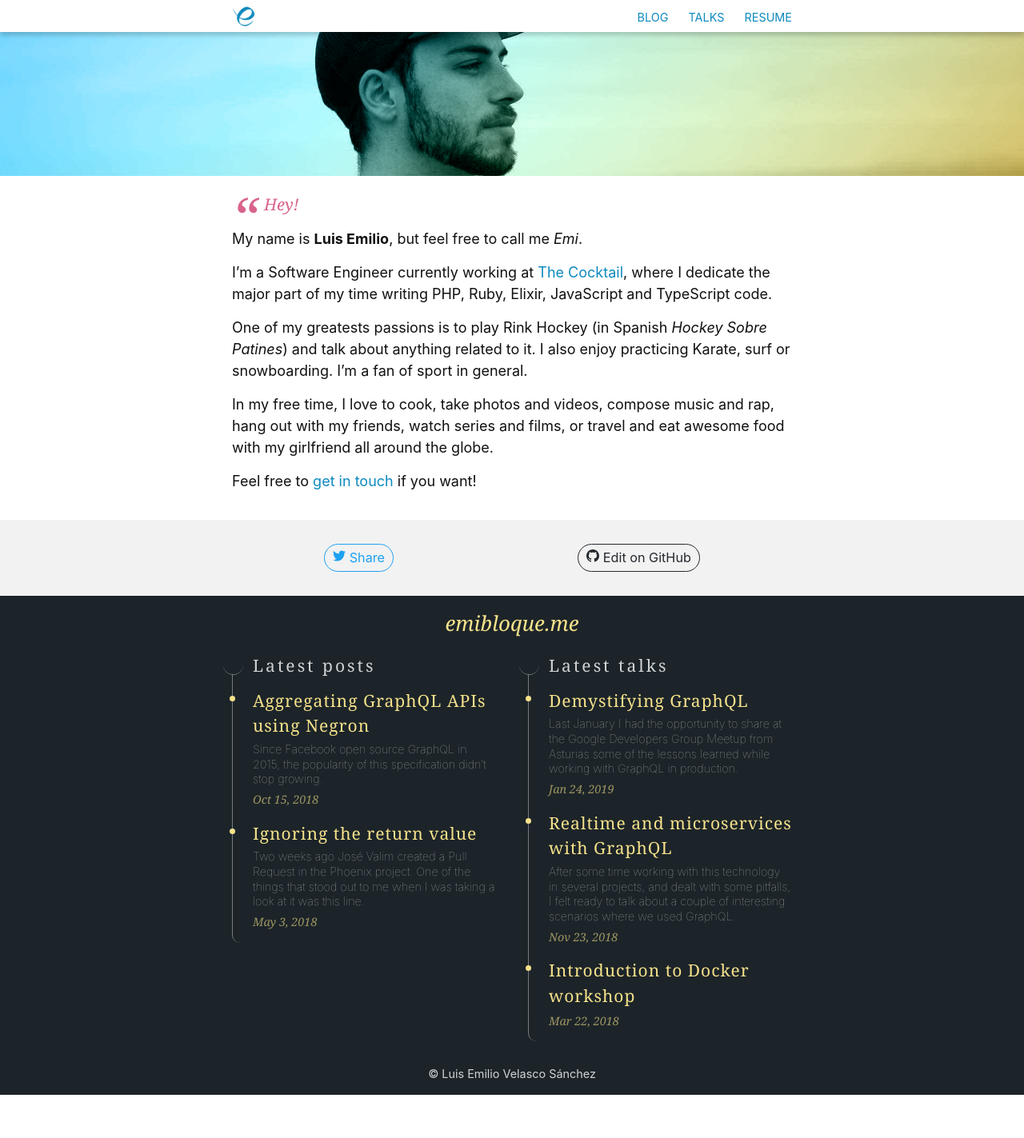
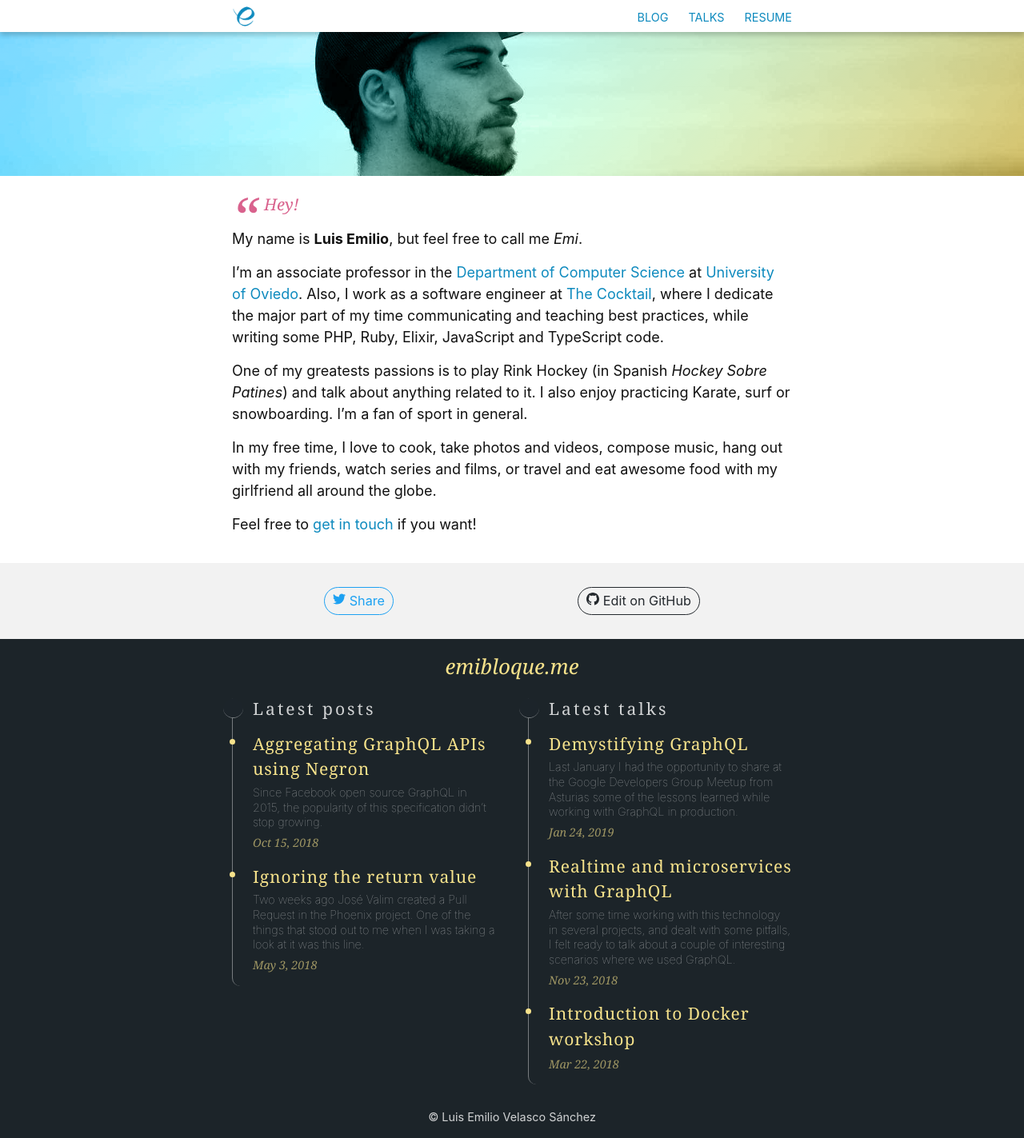
Before and after one commit to emibloque/emibloque, a Jekyll site: the page built from index.md, in a window 1280 px wide. Shown: the whole page at 80% size. Built offline with Jekyll 4.4.1, drawn with Linux system fonts in a browser that asks for light colours; before the commit the page ends 1369 px from its top, so only the background shows below that.

Commit message:
Update professor position

```diff
--- a/index.md
+++ b/index.md
@@ -10,10 +10,11 @@ image_y_position: center
 
 My name is **Luis Emilio**, but feel free to call me _Emi_.
 
-I'm a Software Engineer currently working at [The Cocktail](https://the-cocktail.com/){:target="_blank"}, where I dedicate the major part of my time writing PHP, Ruby, Elixir, JavaScript and TypeScript code.
+I'm an associate professor in the [Department of Computer Science](http://www.di.uniovi.es/) at [University of Oviedo](http://www.uniovi.es/).
+Also, I work as a software engineer at [The Cocktail](https://the-cocktail.com/){:target="_blank"}, where I dedicate the major part of my time communicating and teaching best practices, while writing some PHP, Ruby, Elixir, JavaScript and TypeScript code.
 
 One of my greatests passions is to play Rink Hockey (in Spanish _Hockey Sobre Patines_) and talk about anything related to it. I also enjoy practicing Karate, surf or snowboarding. I'm a fan of sport in general.
 
-In my free time, I love to cook, take photos and videos, compose music and rap, hang out with my friends, watch series and films, or travel and eat awesome food with my girlfriend all around the globe.
+In my free time, I love to cook, take photos and videos, compose music, hang out with my friends, watch series and films, or travel and eat awesome food with my girlfriend all around the globe.
 
 Feel free to [get in touch](mailto:emibloque@gmail.com) if you want!
```
Also changed, not shown: _experience/2015-12-the-cocktail.md (+1 -0 lines), _experience/2019-09-university.md (added, +9 -0 lines).
